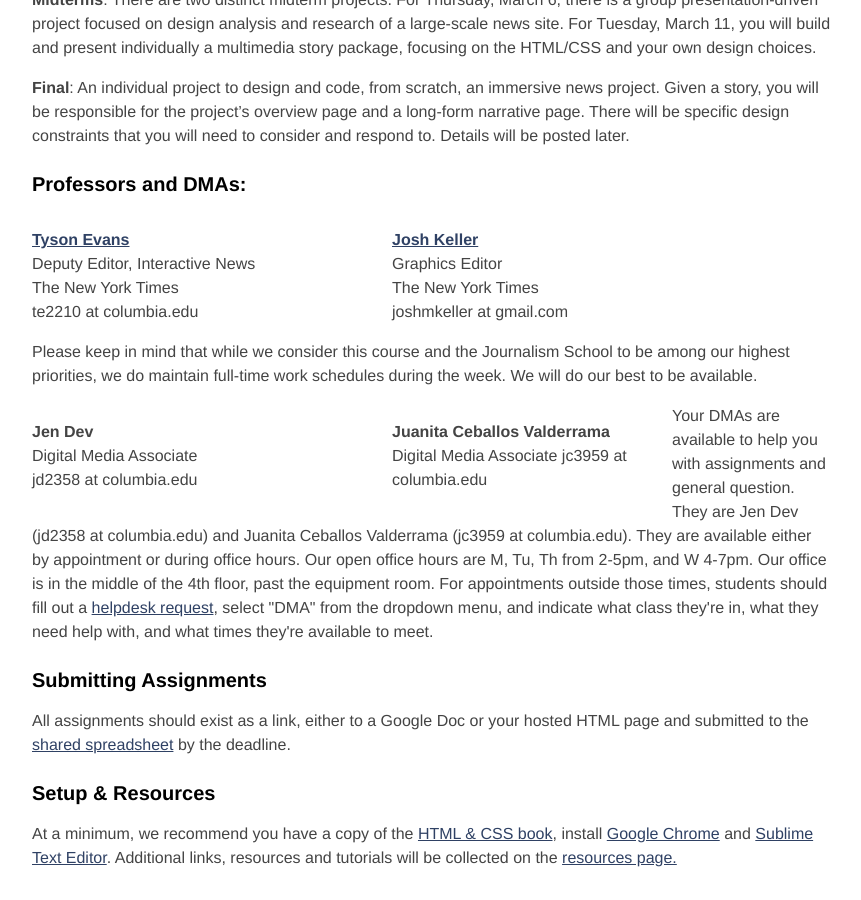
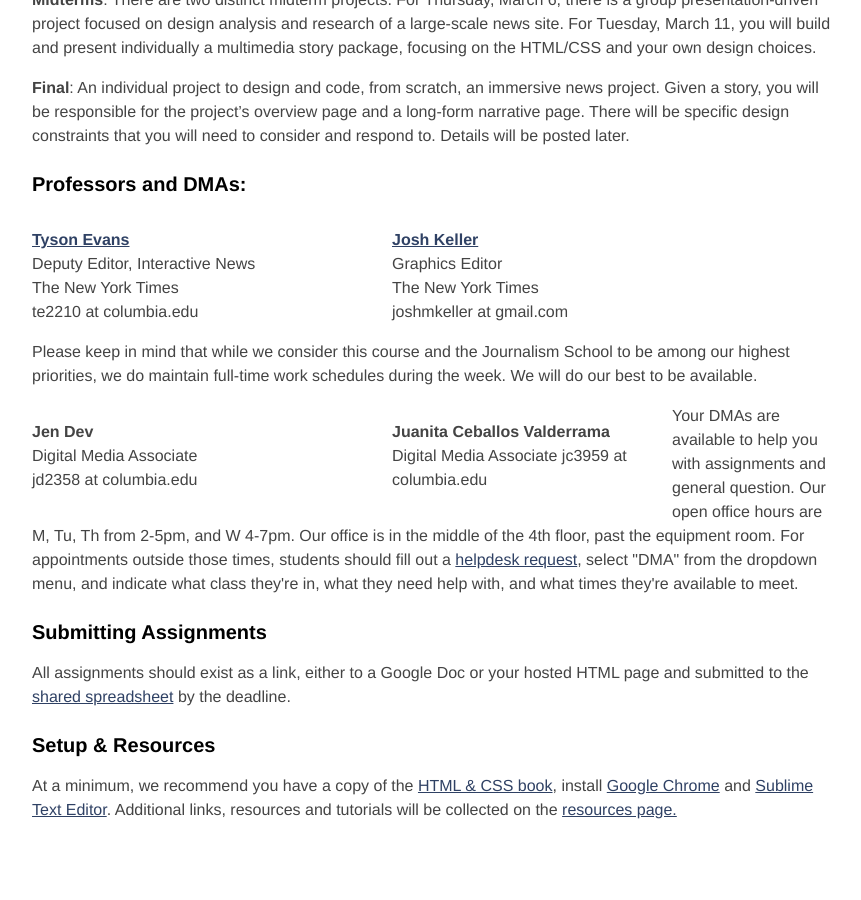
Before and after one commit to tysone/2014-columbia, a Jekyll site: the page built from index.html, in a window 1280 px wide and 900 px high, scrolled down 2298 px. Shown: the whole window, without its empty margins (248-1109 px from the left). Built offline with Jekyll 4.4.1, drawn with Linux system fonts in a browser that asks for light colours; after the commit the page ends 3150 px from its top, so only the background shows below that.

Commit message:
minor ch

```diff
--- a/index.html
+++ b/index.html
@@ -86,7 +86,7 @@
 Digital Media Associate
 jc3959 at columbia.edu</p>
 
-<p>Your DMAs are available to help you with assignments and general question. They are Jen Dev (jd2358 at columbia.edu) and Juanita Ceballos Valderrama (jc3959 at columbia.edu). They are available either by appointment or during office hours. Our open office hours are M, Tu, Th from 2-5pm, and W 4-7pm. Our office is in the middle of the 4th floor, past the equipment room. For appointments outside those times, students should fill out a <a href="http://help.jrn.columbia.edu">helpdesk request</a>, select "DMA" from the dropdown menu, and indicate what class they're in, what they need help with, and what times they're available to meet.</p>
+<p>Your DMAs are available to help you with assignments and general question. Our open office hours are M, Tu, Th from 2-5pm, and W 4-7pm. Our office is in the middle of the 4th floor, past the equipment room. For appointments outside those times, students should fill out a <a href="http://help.jrn.columbia.edu">helpdesk request</a>, select "DMA" from the dropdown menu, and indicate what class they're in, what they need help with, and what times they're available to meet.</p>
 
 <a name="submitting"></a><h2>Submitting Assignments</h2>
 
```
